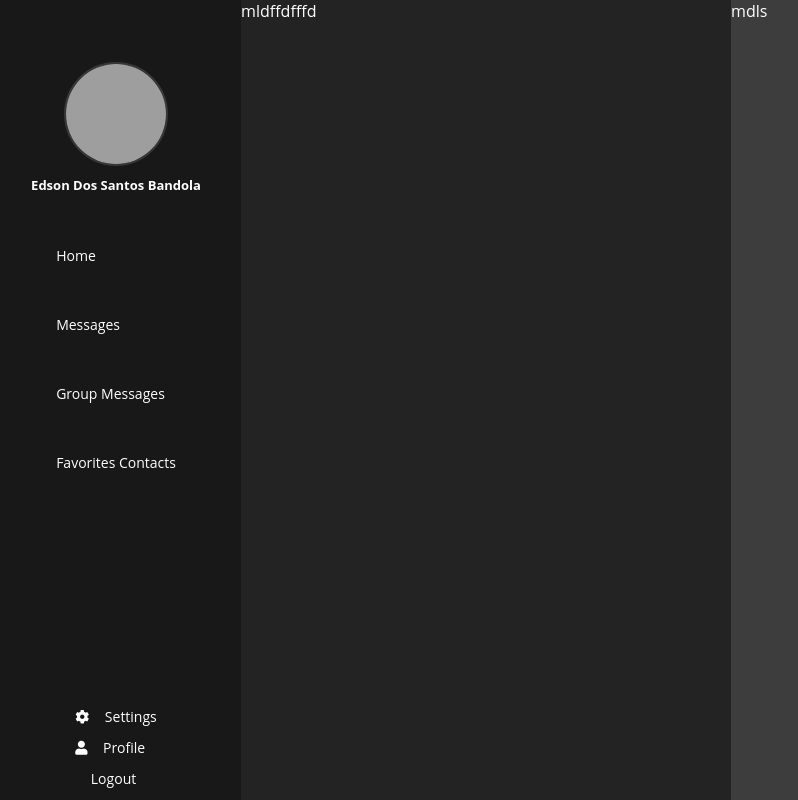
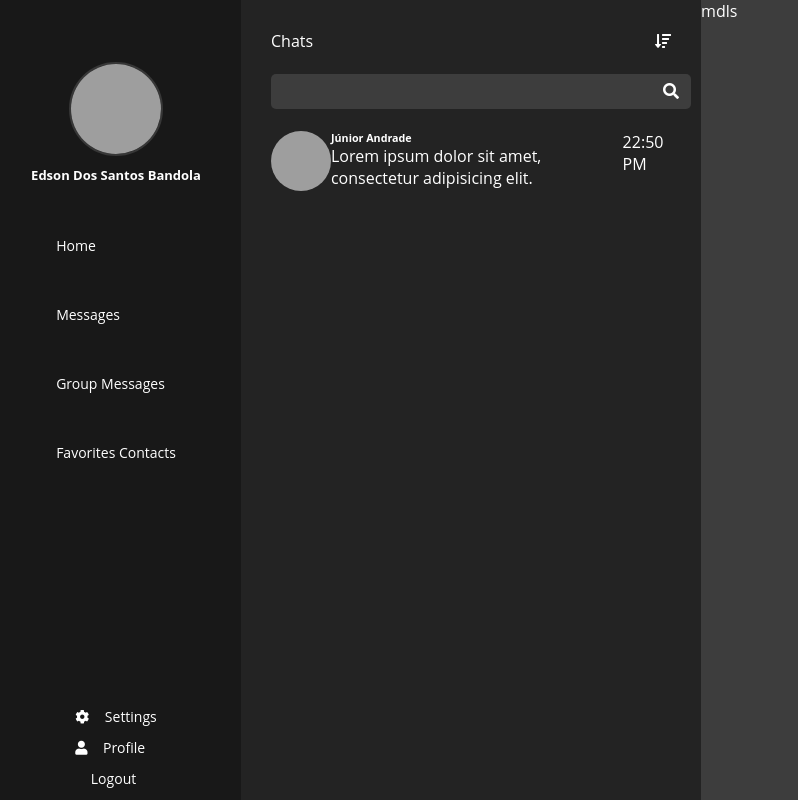
Before and after one commit to Edson2001/VueChat, a Vue app: page / in a window 1280 px wide. Shown: the whole page, without its empty margins (9-807 px from the left). Built offline with nearby package versions, Linux system fonts and the light colour scheme; grey boxes are pictures that could not be loaded; some icons are missing.

Commit message:
terminando a sidebarChat

```diff
--- a/src/assets/css/root.css
+++ b/src/assets/css/root.css
@@ -5,6 +5,7 @@
     --bg-msg: #3d3d3d;
     --bg-sidebar-chat: #232323;
     --text-color: #FFFFFF;
+    --text-color-alter: #3d3d3d;
 }
 @import url('https://fonts.googleapis.com/css2?family=Encode+Sans+SC:wght@300;400&family=Open+Sans&display=swap');
 
@@ -21,8 +22,8 @@ ul, li,a, a:hover{
     color: var(--text-color);
 }
 .user img{
-    width: 100px;
-    height: 100px;
+    width: 90px;
+    height: 90px;
     border-radius: 50%;
     margin-top: 62px;
     border: 2px solid #373737;
@@ -46,12 +47,12 @@ ul, li,a, a:hover{
 }
 .sidebarChat{
     background-color: var(--bg-sidebar-chat);
-    max-width: 490px;
+    max-width: 400px;
     width: 100%;
 }
 .messages{
     background-color: var(--bg-msg);
-    max-width: 860px;
+    max-width: 890px;
     width: 100%;
 }
 
@@ -76,3 +77,38 @@ ul, li,a, a:hover{
     margin-top: 10px;
     text-align: center;
 }
+.sidebarChat img{
+    width: 60px;
+    height: 60px;
+    border-radius: 50%;
+}
+.sidebarChat{
+    padding: 30px;
+}
+.sidebarChat .options{
+    display: flex;
+    justify-content: space-between;
+}
+input{
+    background-color: var(--text-color-alter);
+    border: none;
+    width: 100%;
+}
+.sidebarChat input{
+    border-radius: 5px;
+    padding: 10px;
+}
+.sidebarChat .search-options{
+    margin-top: 22px;
+}
+.sidebarChat .search-options i{
+    position: absolute;
+    margin-top: -26px;
+    margin-left: 392px;
+}
+.sidebarChat .list-user{
+    margin-top: 22px;
+}
+.sidebarChat .list-user li a{
+    display: flex;
+}
--- a/src/components/sidebarchat.vue
+++ b/src/components/sidebarchat.vue
@@ -1,7 +1,34 @@
 <template>
 
    <div class="sidebarChat">
-       <p>mldffdfffd</p>
+
+    <div class="options">
+        <span>Chats</span>
+        <span>
+            <i class="fas fa-sort-amount-down"></i>
+        </span>
+    </div>
+
+    <div class="search-options">
+        <input type="text">
+        <i class="fa fa-search"></i>
+    </div>
+
+    <ul class="list-user">
+        <li>
+            <a href="">
+                <img src="https://franklininfo.net/images/icons/man-beard.png" alt="">
+                <div class="user-details">
+                    <h6 class="user-name">Júnior Andrade</h6>
+                    <p>Lorem ipsum dolor sit amet, consectetur adipisicing elit.</p>
+                </div>
+                <div class="list-data">
+                    <span>22:50 PM</span>
+                </div>
+            </a>
+        </li>
+    </ul>
+
    </div>
 
 </template>
```
